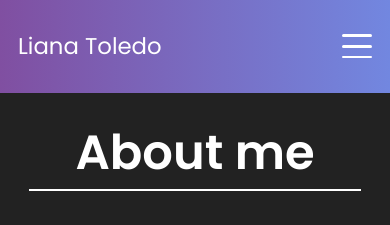
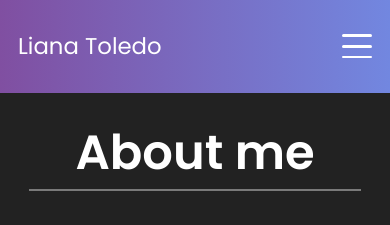
Before and after one commit to 4kauanmota/lianaToledo_portfolio, a React app: page / in a window 390 px wide. Shown: the top 225 px of the page. Built offline with nearby package versions, Linux system fonts and the light colour scheme.

Commit message:
:construction: 6. Testing the responsiveness of the projects page

```diff
--- a/src/components/atoms/Title.module.scss
+++ b/src/components/atoms/Title.module.scss
@@ -14,6 +14,7 @@
 
     margin: 0;
 
-    border-bottom: 2px solid colors.$text;
+    $text-border: #{colors.$text}66;
+    border-bottom: 2px solid $text-border;
   }
 }
```
